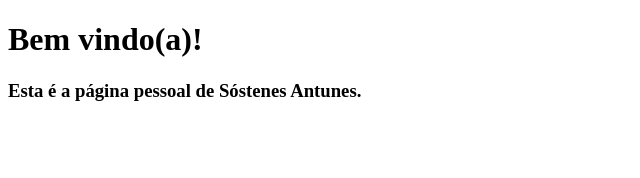
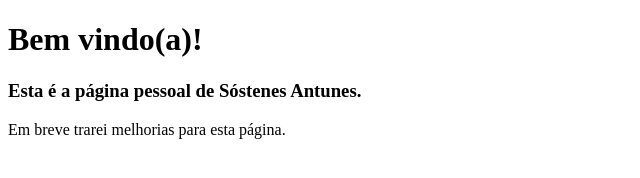
Before and after one commit to sostenesantunes/geral, a plain HTML site: page index.html in a window 1280 px wide. Shown: the whole page, without its empty margins (0-640 px from the left). Drawn offline with Linux system fonts and the light colour scheme.

Commit message:
Página em Manutenção

```diff
--- a/index.html
+++ b/index.html
@@ -7,6 +7,7 @@
 <body>
 	<h1>Bem vindo(a)!</h1>
 	<h3>Esta é a página pessoal de Sóstenes Antunes.</h3>
+	<p>Em breve trarei melhorias para esta página.</p>
 
 </body>
 </html>
```
